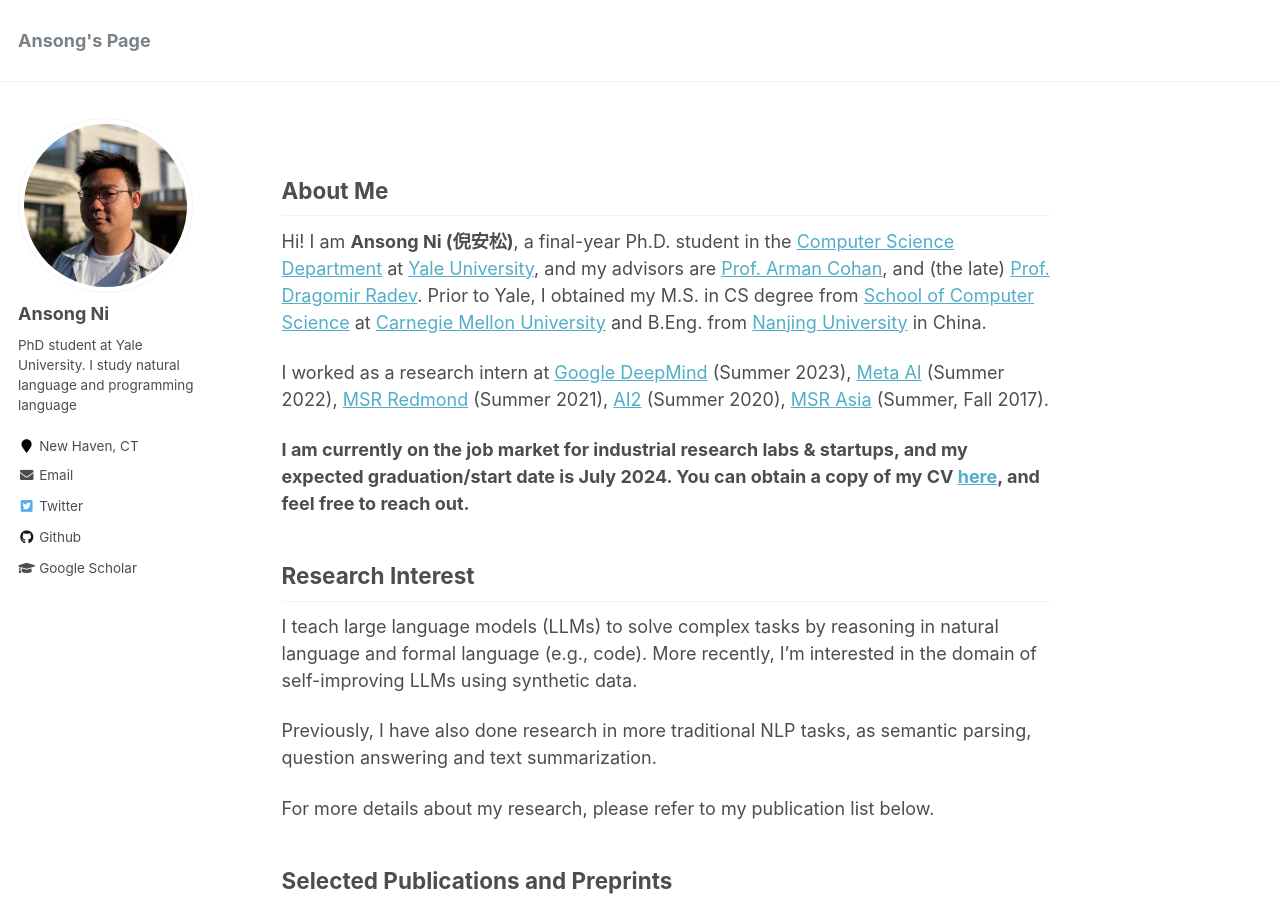
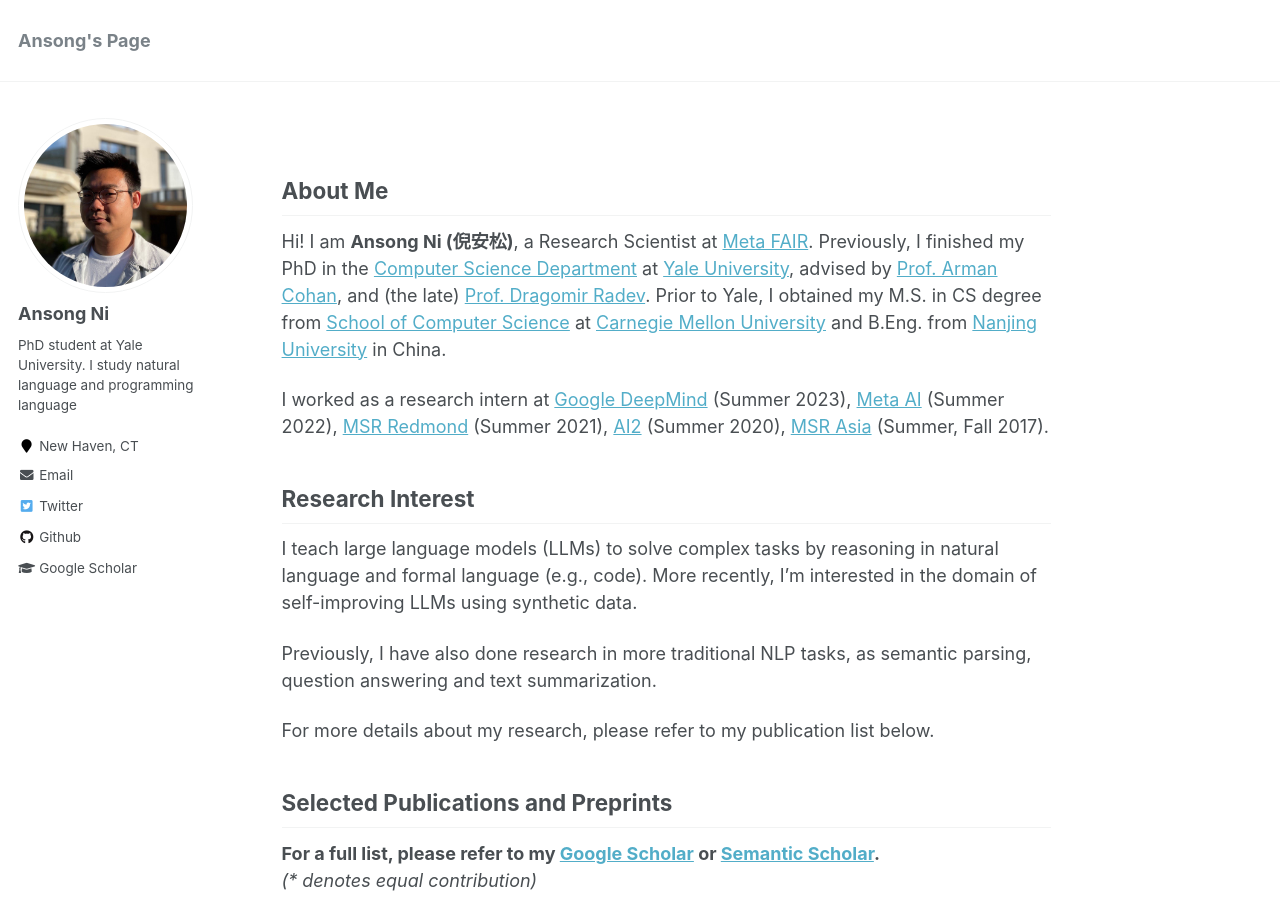
Before and after one commit to niansong1996/niansong1996.github.io, a Jekyll site: the page built from _pages/about.md, in a window 1280 px wide and 900 px high. Built offline with Jekyll 4.4.1, drawn with Linux system fonts in a browser that asks for light colours; some of the changed text lies outside the part shown.

Commit message:
Update about.md

```diff
--- a/_pages/about.md
+++ b/_pages/about.md
@@ -10,12 +10,10 @@
 
 About Me
 ------
-Hi! I am **Ansong Ni (倪安松)**, a final-year Ph.D. student in the [Computer Science Department](https://cpsc.yale.edu) at [Yale University](https://yale.edu), and my advisors are [Prof. Arman Cohan](https://armancohan.com/), and (the late) [Prof. Dragomir Radev](http://www.cs.yale.edu/homes/radev).
+Hi! I am **Ansong Ni (倪安松)**, a Research Scientist at [Meta FAIR](https://ai.meta.com). Previously, I finished my PhD in the [Computer Science Department](https://cpsc.yale.edu) at [Yale University](https://yale.edu), advised by [Prof. Arman Cohan](https://armancohan.com/), and (the late) [Prof. Dragomir Radev](http://www.cs.yale.edu/homes/radev).
 Prior to Yale, I obtained my M.S. in CS degree from [School of Computer Science](https://cs.cmu.edu) at [Carnegie Mellon University](https://cmu.edu) and B.Eng. from [Nanjing University](https:ww.//nju.edu.cn) in China.
 
 I worked as a research intern at [Google DeepMind](https://www.deepmind.com/) (Summer 2023), [Meta AI](https://www.facebook.com/MetaAI/) (Summer 2022), [MSR Redmond](https://www.microsoft.com/en-us/research/group/deep-learning-group) (Summer 2021), [AI2](https://allenai.org) (Summer 2020), [MSR Asia](https://www.microsoft.com/en-us/research/lab/microsoft-research-asia/) (Summer, Fall 2017).
-
-**I am currently on the job market for industrial research labs & startups, and my expected graduation/start date is July 2024. You can obtain a copy of my CV [here](https://github.com/niansong1996/niansong1996.github.io/tree/master/files/Ansong_Ni-Yale.pdf), and feel free to reach out.**
 
 Research Interest
 ------
@@ -120,6 +118,8 @@
 
 Work Experience
 ------
+* **Meta AI** -- FAIR, 2024 - Now
+    Research Scientist.
 * **Google DeepMind** -- Learning for Code Team, Summer 2023
     Research Intern. Hosts: [Pengcheng Yin](https://research.google/people/PengchengYin/) and [Charles Sutton](https://research.google/people/CharlesSutton/)
 * **Meta AI** -- FAIR NLP Group, Summer 2022
@@ -135,7 +135,7 @@
 
 Education
 ------
-* **Ph.D. in Computer Science**, [Yale University](https://yale.edu), 2020.8 - 2024.7 (expected)
+* **Ph.D. in Computer Science**, [Yale University](https://yale.edu), 2020.8 - 2024.6
 * **M.S. in Computer Science**, [Carnegie Mellon University](https://cs.cmu.edu), 2018.8-2019.12
 * **B.Eng. in Software Engineering**, [Nanjing University](https://www.nju.edu.cn), 2014.8-2018.6
 
```
Also changed, not shown: other parts of _pages/about.md (+2 -2 lines).
